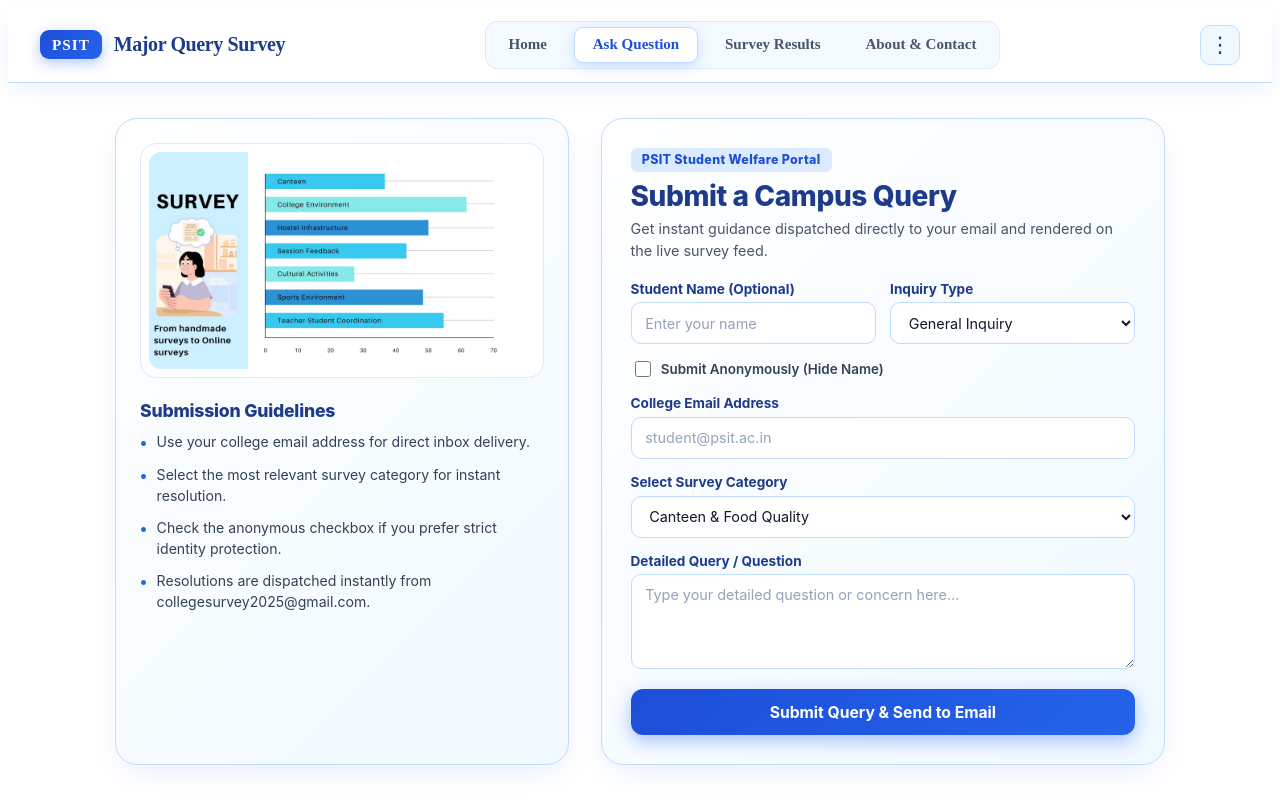
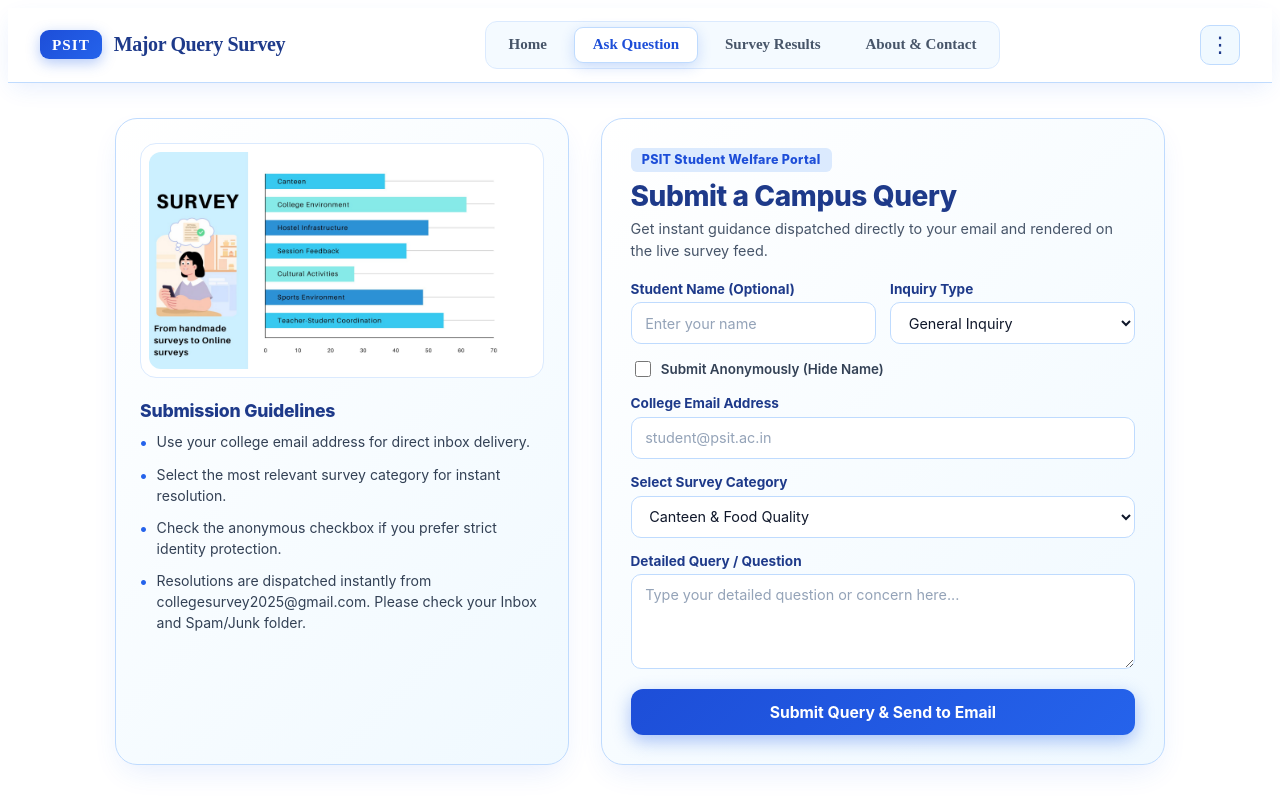
Before and after one commit to jaishree-verma/College_Survey, a React (Vite) app in the folder frontend/: page /question in a window 1280 px wide. Shown: the top 800 px of the page. Built offline with nearby package versions, Linux system fonts and the light colour scheme.

Commit message:
Add Spam and Junk folder notice to query submission guidelines and answer preview

```diff
--- a/frontend/src/Components/QueryForm.jsx
+++ b/frontend/src/Components/QueryForm.jsx
@@ -81,7 +81,7 @@ export default function QueryForm() {
               </li>
               <li>
                 <span className="guide-bullet">•</span>
-                <span>Resolutions are dispatched instantly from collegesurvey2025@gmail.com.</span>
+                <span>Resolutions are dispatched instantly from collegesurvey2025@gmail.com. Please check your Inbox and Spam/Junk folder.</span>
               </li>
             </ul>
           </div>
@@ -193,7 +193,7 @@ export default function QueryForm() {
           {receivedAnswer && (
             <div className="answer-preview-card">
               <div className="answer-card-header">
-                <span className="dispatch-badge">Dispatched to Email</span>
+                <span className="dispatch-badge">Dispatched to Email (Check Inbox & Spam/Junk)</span>
                 <strong>Resolution Answer Preview</strong>
               </div>
               <pre className="answer-text">
```
